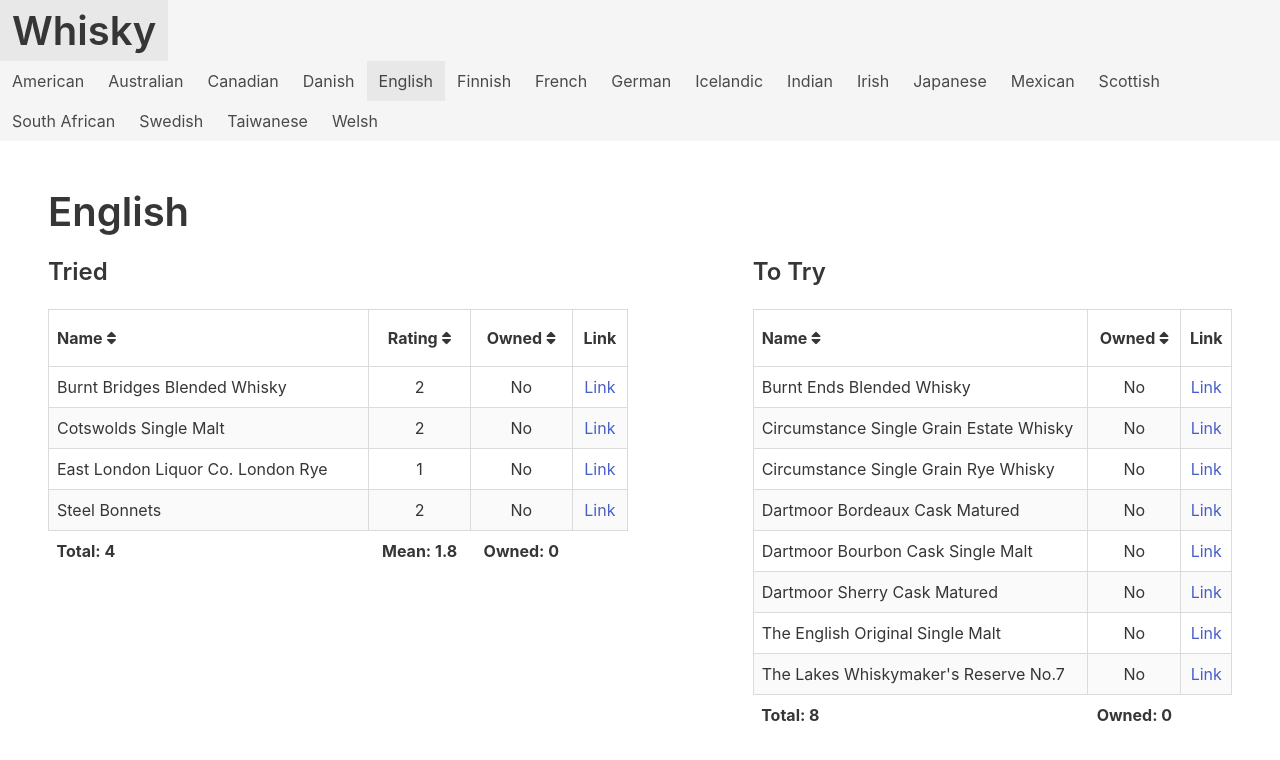
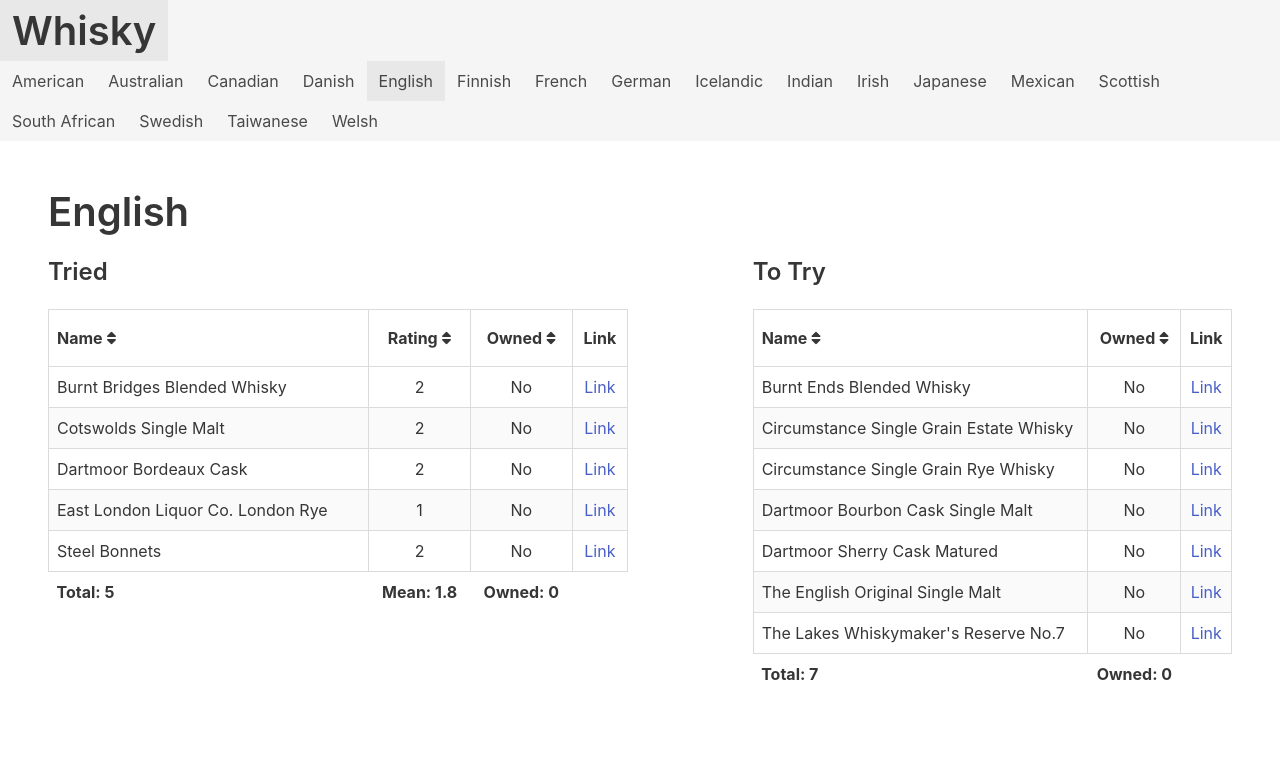
Before and after one commit to grega/whisky, a Jekyll site: the page built from english.html, in a window 1280 px wide. Shown: the top 760 px of the page. Built offline with Jekyll 4.4.1, drawn with Linux system fonts in a browser that asks for light colours; nearby versions of some CDN libraries.

Commit message:
Update Dartmoor Bordeaux

```diff
--- a/_data/english/to_try.yml
+++ b/_data/english/to_try.yml
@@ -1,7 +1,6 @@
 - name: The English Original Single Malt
 - name: Dartmoor Bourbon Cask Single Malt
 - name: Dartmoor Sherry Cask Matured
-- name: Dartmoor Bordeaux Cask Matured
 - name: Burnt Ends Blended Whisky
 - name: The Lakes Whiskymaker's Reserve No.7
 - name: Circumstance Single Grain Estate Whisky
--- a/_data/english/tried.yml
+++ b/_data/english/tried.yml
@@ -6,3 +6,5 @@
   rating: 1
 - name: Burnt Bridges Blended Whisky
   rating: 2
+- name: Dartmoor Bordeaux Cask
+  rating: 2
```
